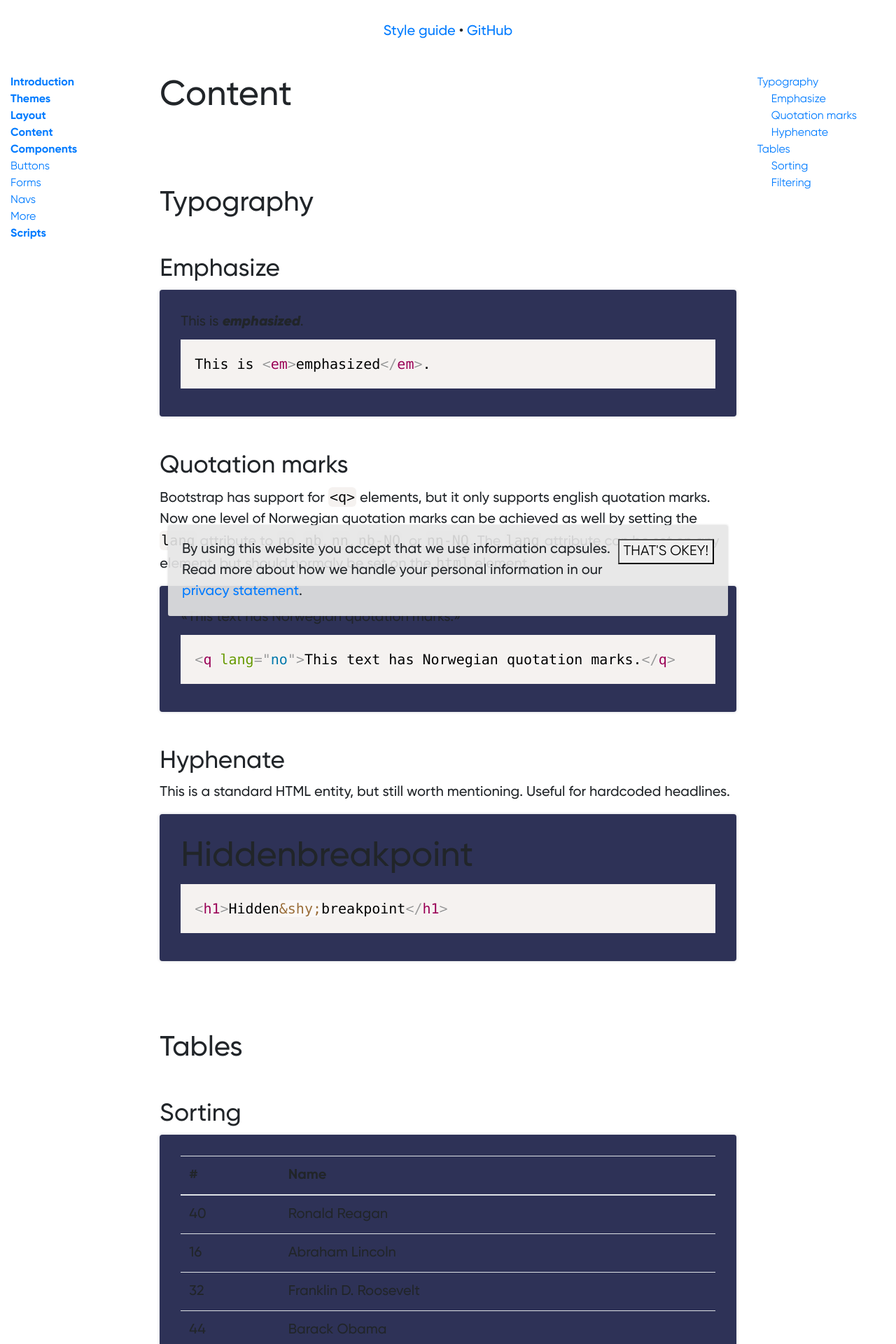
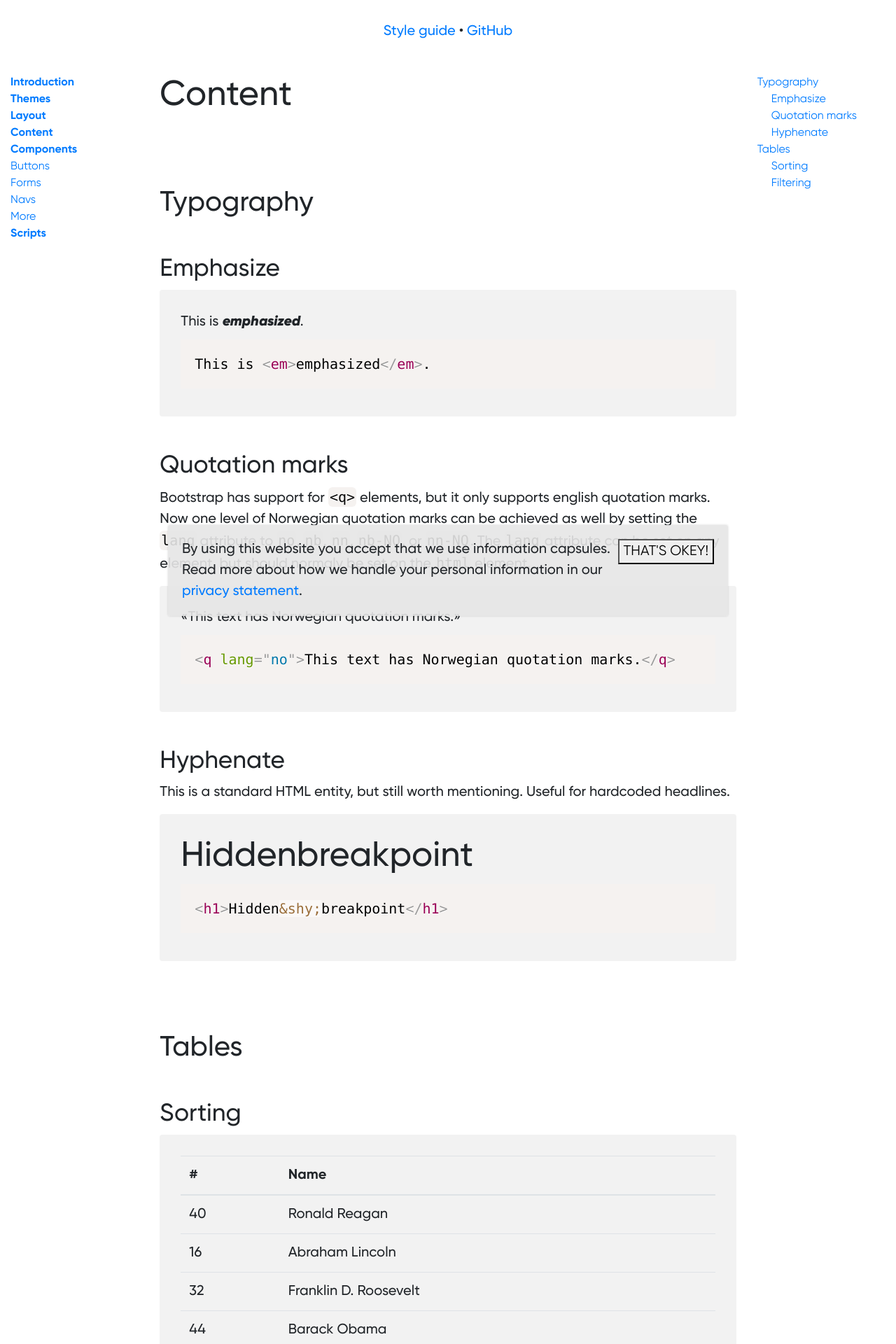
Before and after one commit to vecora/ds-vecora, a Jekyll site: the page built from docs/content.md, in a window 1280 px wide. Shown: the top 1920 px of the page at 70% size. Built offline with Jekyll 4.4.1, drawn with Linux system fonts in a browser that asks for light colours; some web fonts are replaced.

Commit message:
better support for themes

```diff
--- a/assets/main.scss
+++ b/assets/main.scss
@@ -51,11 +51,18 @@ h3, h4 { margin-top: 50px !important; }
 
 
 .example {
-  background-color: #2E3257;
+  background-color: #f2f2f2;
   padding: 30px;
   border-radius: 4px;
-  box-shadow: 0 0 4px #131e3c2e;
   margin-bottom: 30px;
+
+  .theme-dark & {
+    background-color: #2E3257;
+    box-shadow: 0 0 4px #131e3c2e;
+  }
+  .theme-corporate & {
+    background-color: orange;
+  }
 }
 
 
--- a/src/scss/_buttons.scss
+++ b/src/scss/_buttons.scss
@@ -59,7 +59,7 @@
   letter-spacing: 1px;
   font-size: 80%;
   // margin: 5px 5px;
-  & &a { color: white; }
+  &, &a { color: white; }
 }
 
 // Future-proof disabling of clicks on `<a>` elements
@@ -86,7 +86,7 @@ fieldset:disabled a.btn {
 .theme-dark {
   .button {
     background-image: linear-gradient(to right, #251e4c, #1f1840);
-    & &a { color: white; }
+    &, &a { color: white; }
   }
 }
 
```
